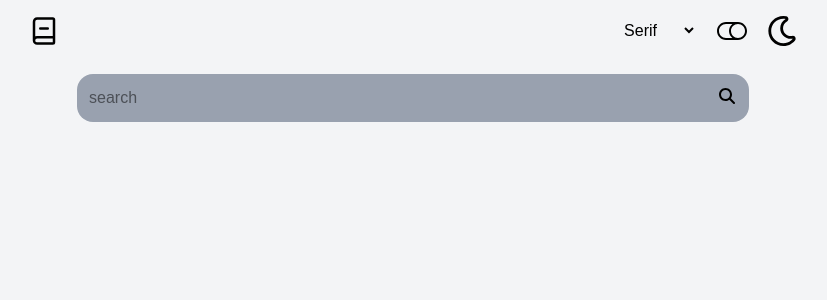
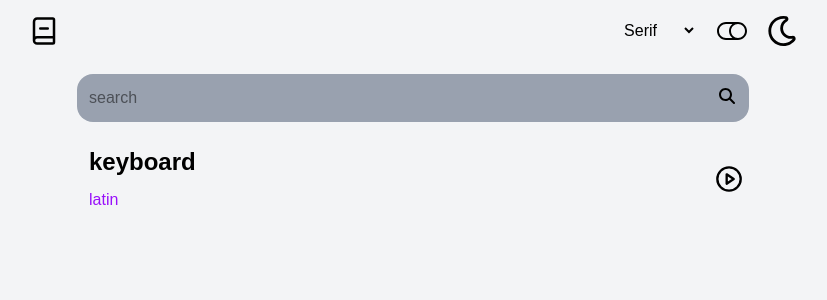
Before and after one commit to juan-arango35/dictionary-next, a Next.js app: page / in a window 1280 px wide. Shown: the top 300 px of the page, without its empty margins (227-1054 px from the left). Built offline with nearby package versions, Linux system fonts and the light colour scheme.

Commit message:
add audioPlay component

```diff
--- a/src/app/components/audio/AudioPlayer.tsx
+++ b/src/app/components/audio/AudioPlayer.tsx
@@ -1,9 +1,15 @@
-
+import { FiPlayCircle } from "react-icons/fi";
 
 const AudioPlayer = () => {
   return (
-    <div>AudioPlayer</div>
-  )
-}
+    <div className=" flex justify-between items-center my-3 w-[21rem] sm:w-[33rem] lg:w-[43rem]">
+      <div className="flex flex-col justify-center  w-full pl-5 pr-5">
+        <span className="font-bold text-2xl">keyboard</span>
+        <span className="mt-2.5 text-purple-600">latin</span>
+      </div>
+      <FiPlayCircle className="mr-3.5" size={30}/>
+    </div>
+  );
+};
 
-export default AudioPlayer
+export default AudioPlayer;
--- a/src/app/page.tsx
+++ b/src/app/page.tsx
@@ -1,3 +1,4 @@
+import AudioPlayer from "./components/audio/AudioPlayer";
 import SearchForm from "./components/search/SearchForm";
 import HeaderComponent from "./components/ui/header/Header";
 
@@ -7,6 +8,8 @@ export default function Home() {
     <div className="min-h-screen bg-gray-100 w-full flex justify-start items-center flex-col">
       <HeaderComponent/>
       <SearchForm/>
+      <AudioPlayer/>
+
 
 
     </div>
```
